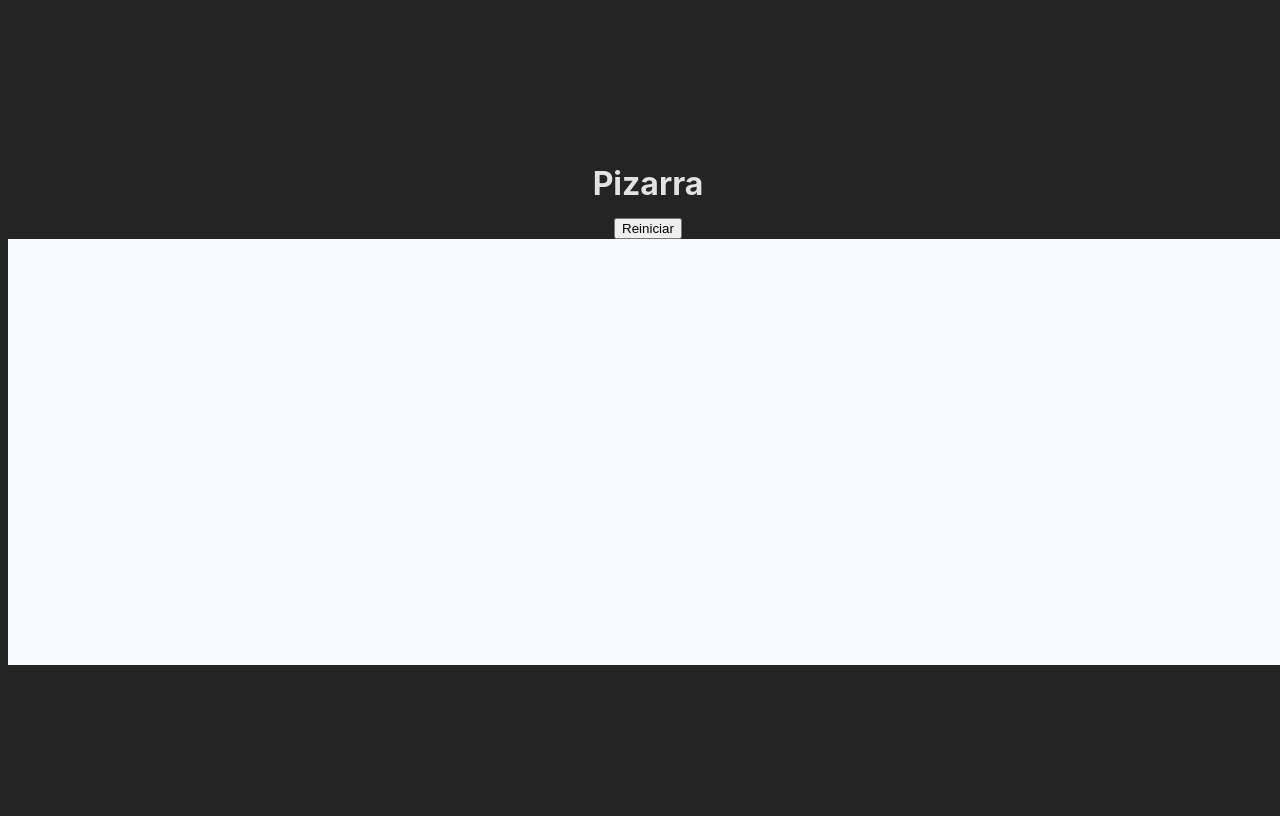
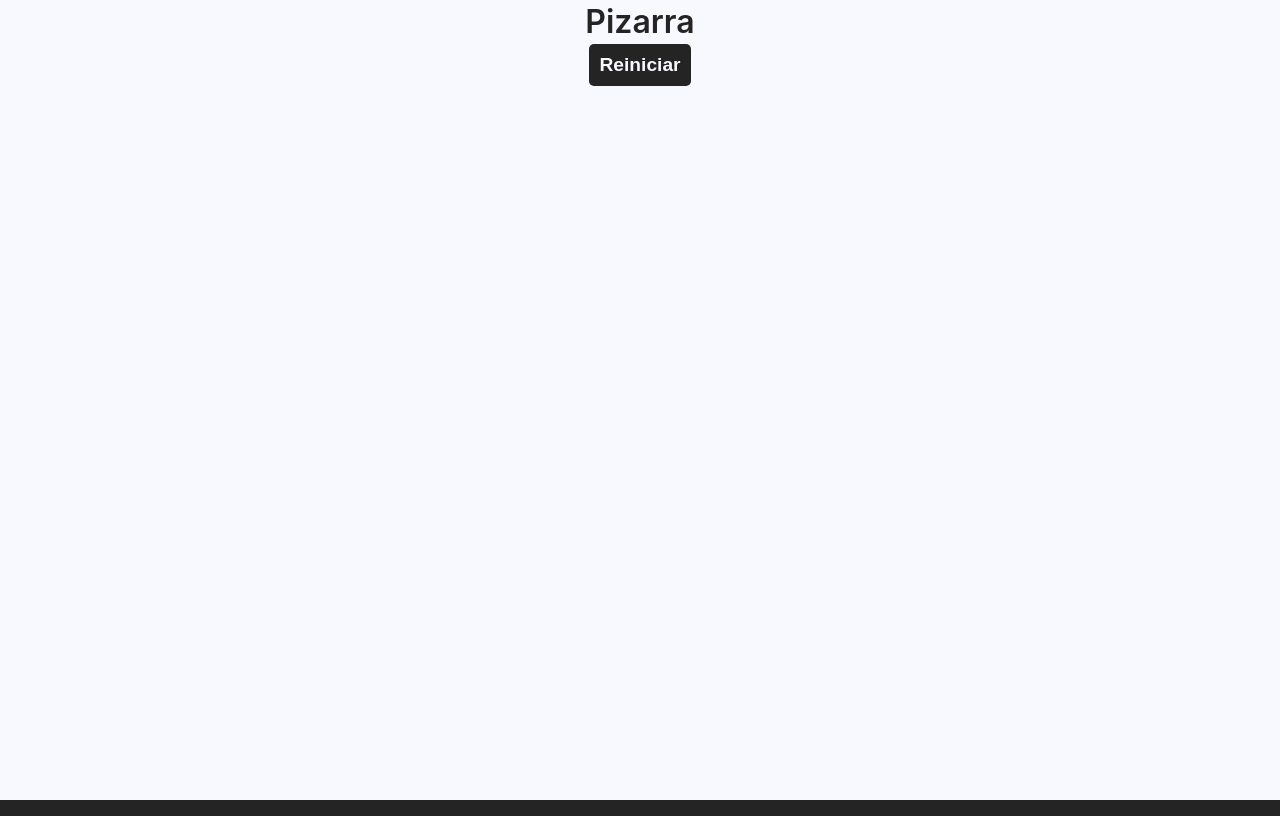
Before and after one commit to Edgarmejiav/canvas-draw-react, a React (Vite) app: page / in a window 1280 px wide. Built offline with nearby package versions, Linux system fonts and the light colour scheme.

Commit message:
board  full  100vh

```diff
--- a/src/App.jsx
+++ b/src/App.jsx
@@ -8,9 +8,9 @@ function App() {
     useEffect(() => {
         const canvas = canvasRef.current
         canvas.width = window.innerWidth * 2
-        canvas.height = (window.innerWidth/3) * 2
+        canvas.height = (window.innerHeight) * 2
         canvas.style.width = `${window.innerWidth}px`
-        canvas.style.height = `${(window.innerWidth/3)}px`
+        canvas.style.height = `${(window.innerHeight)}px`
 
         const ctx = canvas.getContext('2d')
         ctx.scale(2, 2)
--- a/src/Header.jsx
+++ b/src/Header.jsx
@@ -1,10 +1,10 @@
 export const Header = ({clearCanvas}) => {
     return (
-        <>
+        <div className="header">
             <h1>Pizarra</h1>
             <button onClick={clearCanvas}>
                 Reiniciar
             </button>
-        </>
+        </div>
     );
 }
--- a/src/index.css
+++ b/src/index.css
@@ -17,23 +17,54 @@
 
 
 body {
-    width: 100vw;
-    height: 100vh;
-    display: flex;
-    justify-content: center;
-    align-items: center;
+   margin: 0;
+    padding: 0;
 
 }
 
 
-.canvas{
-  width: 100vh;
-  height: 100vh;
-  background: ghostwhite;
+.canvas {
+    width: 100vh;
+    height: 100vh;
+    background: ghostwhite;
 }
-#root{
+
+#root {
     display: flex;
     justify-content: center;
     align-items: center;
     flex-direction: column;
 }
+
+.header {
+    position: absolute;
+    top: 10px;
+    color: #242424;
+    user-select: none;
+    text-align: center;
+}
+h1{
+    font-size: 2rem;
+    font-weight: 600;
+    margin: 0;
+    padding: 0;
+}
+button{
+    background: #242424;
+    color: ghostwhite;
+    border: none;
+    border-radius: 5px;
+    padding: 10px;
+    margin: 10px;
+    cursor: pointer;
+    font-size: 1.2rem;
+    font-weight: 600;
+    transition: all 0.2s ease-in-out;
+
+}
+button:hover{
+    background: #242424;
+    color: ghostwhite;
+    transform: scale(1.1);
+
+}
```
